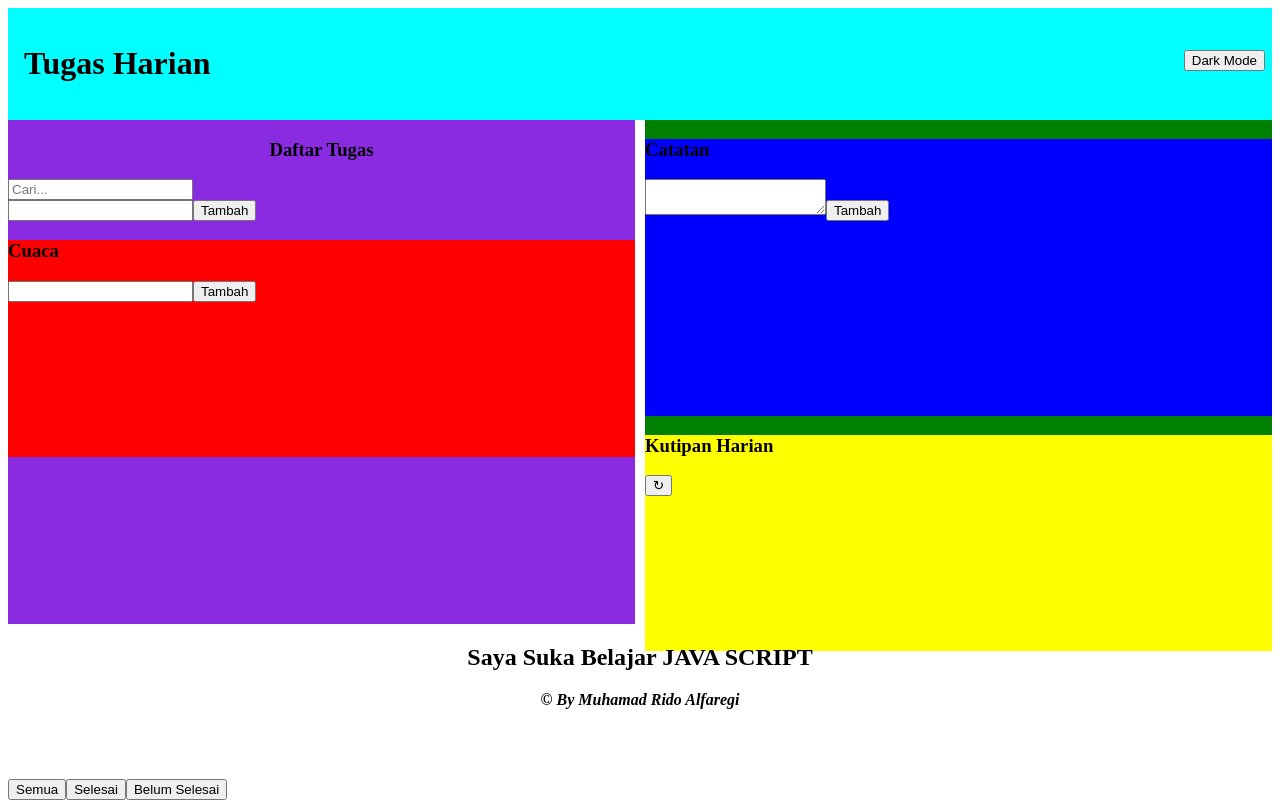
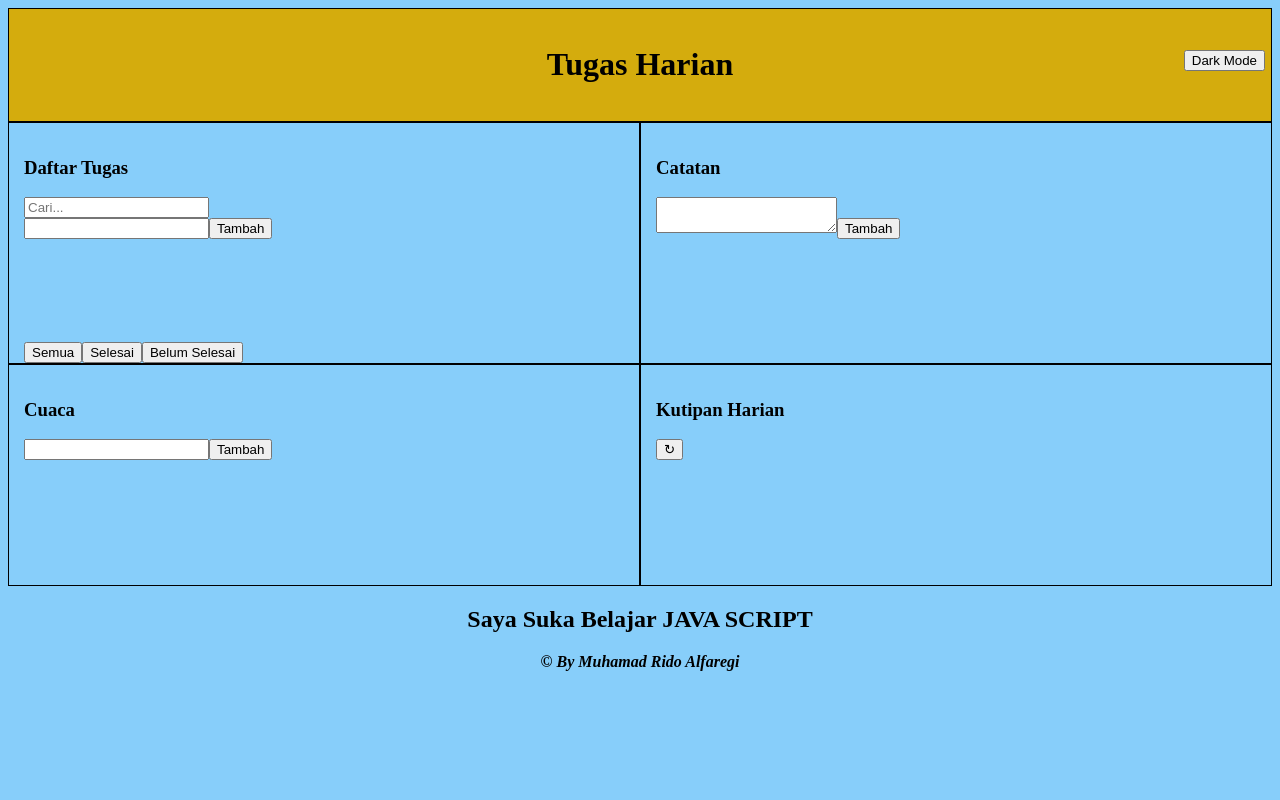
Before and after one commit to ridooalfaregi/DailyBoard, a plain HTML site: page index.html in a window 1280 px wide. Drawn offline with Linux system fonts and the light colour scheme; no server answers.

Commit message:
Update style.css

```diff
--- a/style.css
+++ b/style.css
@@ -1,47 +1,20 @@
 header {
-    background-color: rgb(0, 255, 255);
-    color: rgb(0, 0, 0);
+    background-color: #D4AC0D;
+    text-align: center;
     padding: 1rem;
+    border: 1px solid black;
 }
 
 body {
-    background-color: white;
+    background-color: #87CEFA;
     color: black;
 
-}
-
-.Ngentod{
-    background: green;
-    height: 55%;
-
-    position: relative;
-}
-
-.tugas {
-    text-align: center;
 }
 
 .filter{
     position: absolute;
     bottom: 0;
 }
-
-
-
-
-
-
-
-
-
-
-
-
-
-
-
-
-
 
 #darkmode {
     position: absolute;
@@ -52,7 +25,7 @@ body {
 .satuan {
     display: flex;
     width: 100%;
-    gap: 10px;
+    gap: 0.1px;
 }
 
 .satuan > section {
@@ -60,33 +33,34 @@ body {
 }
 
 body.dark-mode {
-    background-color: #212121;
+    background-color: #191970;
     color: white;
 }
 .hide{
     display: none;
 }
 
-.warnaAtas {
-    background-color: blueviolet;
-    height: 63vh;
-}
-
-.warnaBawah {
-    background-color: green;
-}
-
-.cuaca{
-    background: red;
-    height: 43%;
+.Weather{
+    border: 1px solid black;
+    padding: 15px;
+    min-height: 190px;
 }
 
 .kutip {
-    background-color: yellow;
-    height: 43%;
+    border: 1px solid black;
+    padding: 15px;
+    min-height: 190px;
+}
+
+.bgtugas{
+    border: 1px solid black;
+    padding: 15px;
+    min-height: 210px;
+    position: relative;
 }
 
 .catatan {
-    background-color: blue;
-    height: 55%;
+    border: 1px solid black;
+    padding: 15px;
+    min-height: 210px;
 }
```
